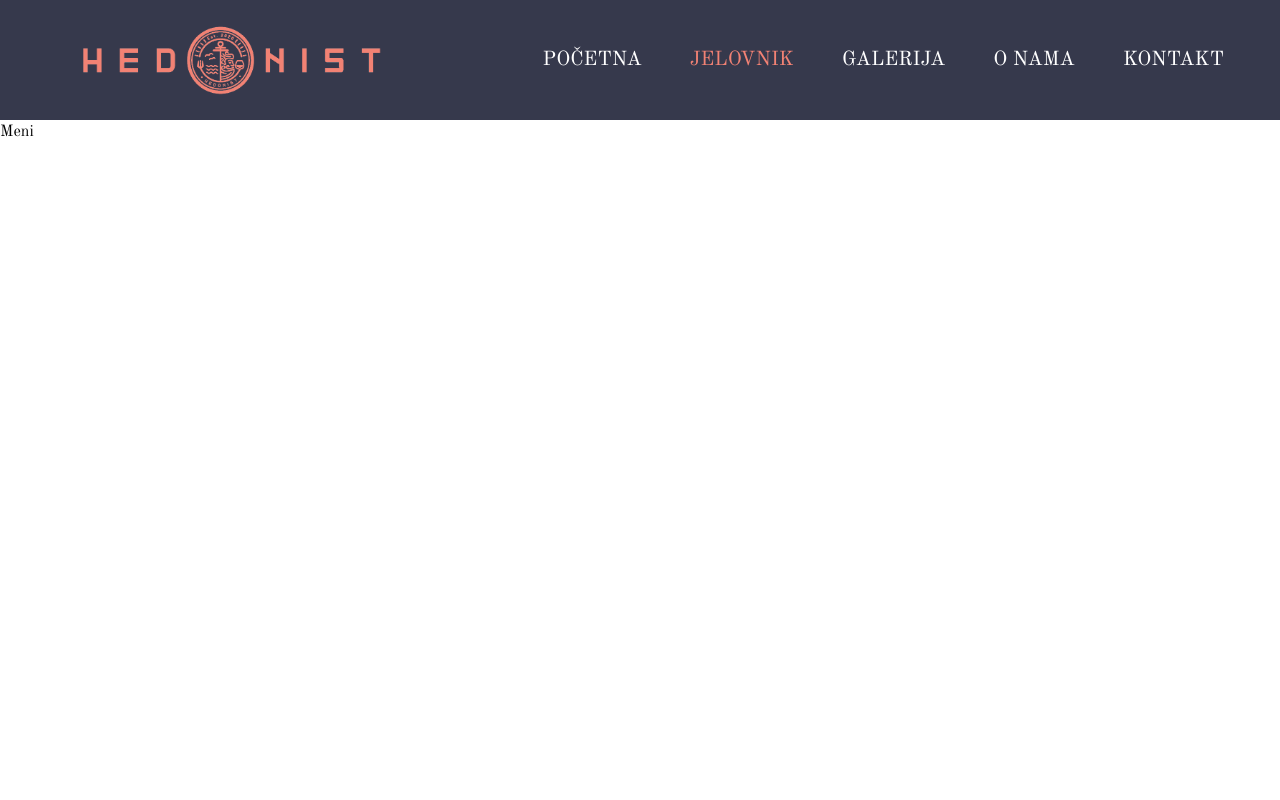
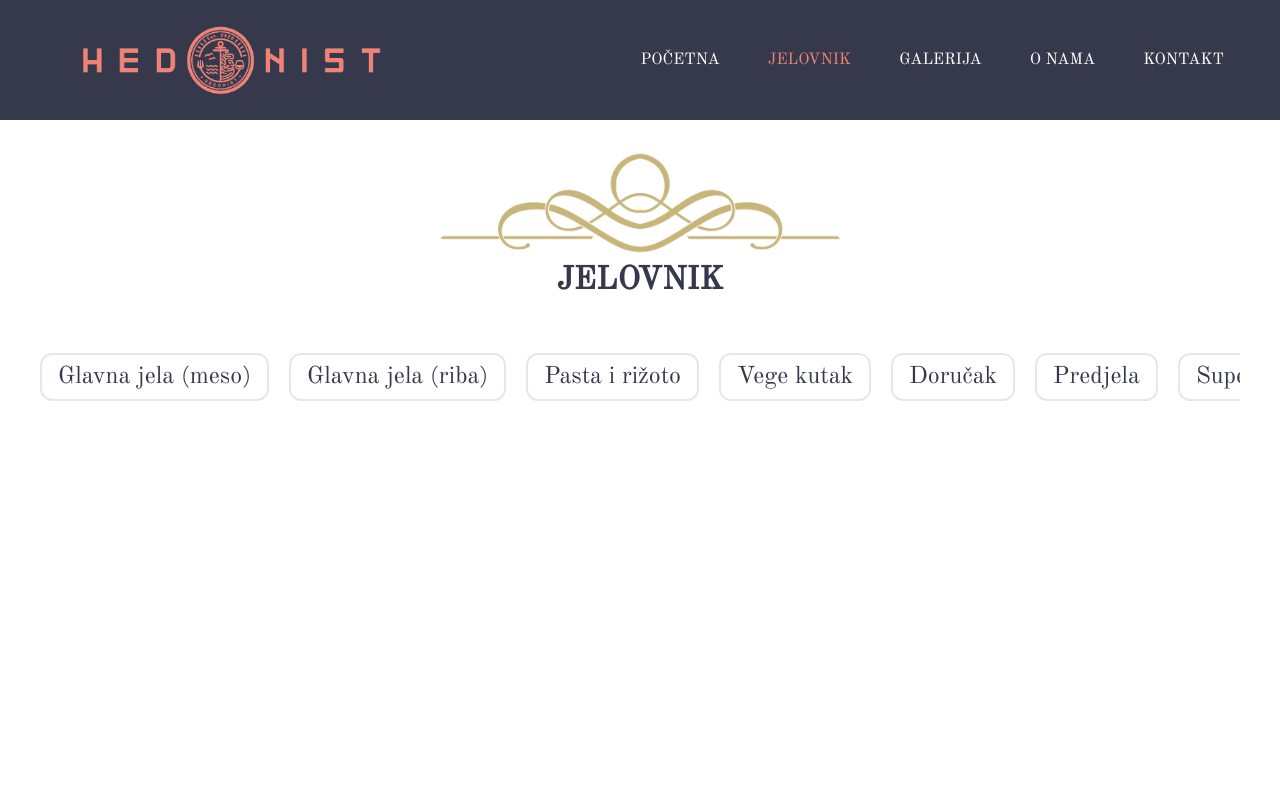
Before and after one commit to luka-matic01/restaurant-test, a Next.js app: page /menu in a window 1280 px wide. Shown: the top 800 px of the page. Built offline with nearby package versions, Linux system fonts and the light colour scheme.

Commit message:
Adding menu page

```diff
--- a/src/app/about/layout.js
+++ b/src/app/about/layout.js
@@ -8,7 +8,6 @@ const AboutLayout = ({ children }) => {
   return (
     <section className="flex flex-col  justify-start w-full">
       {children}
-      <Footer />
     </section>
   );
 };
--- a/src/app/contact/layout.js
+++ b/src/app/contact/layout.js
@@ -6,10 +6,7 @@ export const metadata = {
 
 const ContactLayout = ({ children }) => {
   return (
-    <section className="flex flex-col justify-start w-full">
-      {children}
-      <Footer />
-    </section>
+    <section className="flex flex-col justify-start w-full">{children}</section>
   );
 };
 
--- a/src/app/gallery/layout.js
+++ b/src/app/gallery/layout.js
@@ -8,7 +8,6 @@ const GalleryLayout = ({ children }) => {
   return (
     <section className="flex flex-col h-screen justify-start w-full">
       {children}
-      <Footer />
     </section>
   );
 };
--- a/src/app/globals.css
+++ b/src/app/globals.css
@@ -50,3 +50,22 @@ hr:nth-of-type(even):after {
   transform: translateY(-0.6em) translateX(0.65em) rotate(-154deg);
   width: 2em;
 }
+
+::-webkit-scrollbar {
+  width: 4px;
+  scroll-margin: 1rem;
+  height: 4px;
+}
+
+::-webkit-scrollbar-track {
+  border-radius: 4px;
+  background-color: #e7e7e7;
+  scroll-margin: 1rem;
+  border: 0.5px solid #cacaca;
+}
+
+::-webkit-scrollbar-thumb {
+  border-radius: 4px;
+  scroll-margin: 1rem;
+  background-color: #36394c;
+}
--- a/src/app/layout.js
+++ b/src/app/layout.js
@@ -1,6 +1,7 @@
 import { Old_Standard_TT } from "next/font/google";
 import "./globals.css";
 import Navbar from "@/components/Nav/NavigationBar";
+import Footer from "@/components/Nav/Footer";
 
 const playfair_display = Old_Standard_TT({
   subsets: ["latin"],
@@ -23,6 +24,7 @@ export default function RootLayout({ children }) {
             </div>
             <div className="z-20"> {children}</div>
           </div>
+          <Footer />
         </div>
       </body>
     </html>
--- a/src/app/menu/page.js
+++ b/src/app/menu/page.js
@@ -1,4 +1,6 @@
 "use client";
+import MenuComponent from "@/components/Common/Menu";
+
 export default function Menu() {
-  return <div>Meni</div>;
+  return <MenuComponent />;
 }
--- a/src/components/Common/Menu.jsx
+++ b/src/components/Common/Menu.jsx
@@ -1,28 +1,52 @@
+import Image from "next/image";
 import React from "react";
 
 const Menu = () => {
   return (
-    <div className="w-full flex lg:h-[300px]">
-      <div className="flex items-center justify-around w-full flex-col lg:flex-row gap-6 lg:gap-0">
-        <div className="flex items-center flex-col">
-          <h1>Png slika</h1>
-          <h1>Koja hrana</h1>
-          <h1>Opis</h1>
-        </div>
-        <div className="flex items-center flex-col">
-          <h1>Png slika</h1>
-          <h1>Koja hrana</h1>
-          <h1>Opis</h1>
-        </div>
-        <div className="flex items-center flex-col">
-          <h1>Png slika</h1>
-          <h1>Koja hrana</h1>
-          <h1>Opis</h1>
-        </div>
-        <div className="flex items-center flex-col">
-          <h1>Png slika</h1>
-          <h1>Koja hrana</h1>
-          <h1>Opis</h1>
+    <div className="w-full text-[#36394c]">
+      <div className="flex flex-col items-center justify-center gap-1 my-8">
+        <Image
+          alt="O nama"
+          src="/extravagant-line.png"
+          width={400}
+          height={100}
+        />
+        <h1 className="uppercase text-[18px] lg:text-[32px] font-bold">
+          Jelovnik
+        </h1>
+      </div>
+      <div className="flex items-center justify-center my-4 mx-4">
+        <div className="flex items-center gap-5 text-[18px] max-w-[1200px] lg:text-[24px] overflow-x-scroll my-4">
+          <div className="px-4 py-1 border-2 rounded-xl text-center whitespace-nowrap">
+            Glavna jela (meso)
+          </div>
+          <div className="px-4 py-1 border-2 rounded-xl text-center whitespace-nowrap">
+            Glavna jela (riba)
+          </div>
+          <div className="px-4 py-1 border-2 rounded-xl text-center whitespace-nowrap">
+            Pasta i rižoto
+          </div>
+          <div className="px-4 py-1 border-2 rounded-xl text-center whitespace-nowrap">
+            Vege kutak
+          </div>
+          <div className="px-4 py-1 border-2 rounded-xl text-center whitespace-nowrap">
+            Doručak
+          </div>
+          <div className="px-4 py-1 border-2 rounded-xl text-center whitespace-nowrap">
+            Predjela
+          </div>
+          <div className="px-4 py-1 border-2 rounded-xl text-center whitespace-nowrap">
+            Supe
+          </div>
+          <div className="px-4 py-1 border-2 rounded-xl text-center whitespace-nowrap">
+            Obrok salate
+          </div>
+          <div className="px-4 py-1 border-2 rounded-xl text-center whitespace-nowrap">
+            Dječiji kutak
+          </div>
+          <div className="px-4 py-1 border-2 rounded-xl text-center whitespace-nowrap">
+            Deserti
+          </div>
         </div>
       </div>
     </div>
--- a/src/components/Nav/NavigationBar.js
+++ b/src/components/Nav/NavigationBar.js
@@ -20,7 +20,7 @@ function NavBar() {
         pathname === "/" && "absolute  top-0 left-0 right-0"
       } z-50`}
     >
-      <div className="justify-between items-center px-4 mx-auto uppercase lg:max-w-7xl lg:items-center lg:flex lg:px-8">
+      <div className="justify-between items-center px-4 md:text-[15px] lg:text-[16px] mx-auto uppercase lg:max-w-7xl lg:items-center lg:flex lg:px-8">
         <div>
           <div className="flex items-center justify-between py-3 lg:py-5 lg:block">
             {/* LOGO */}
@@ -64,7 +64,7 @@ function NavBar() {
               className="h-screen lg:h-auto space-y-10 lg:space-y-0 items-center justify-center lg:flex "
               style={{ zIndex: 999 }}
             >
-              <li className=" text-xl text-white py-2 lg:px-6 text-center border-b-2 lg:border-b-0     lg:hover:bg-transparent">
+              <li className="  text-white py-2 lg:px-6 text-center border-b-2 lg:border-b-0     lg:hover:bg-transparent">
                 <a
                   href="/"
                   onClick={() => setNavbar(!navbar)}
@@ -75,7 +75,7 @@ function NavBar() {
                   Početna
                 </a>
               </li>
-              <li className=" text-xl text-white py-2 px-6 text-center  border-b-2 lg:border-b-0     lg:hover:bg-transparent">
+              <li className="  text-white py-2 px-6 text-center  border-b-2 lg:border-b-0     lg:hover:bg-transparent">
                 <a
                   href="/menu"
                   onClick={() => setNavbar(!navbar)}
@@ -86,7 +86,7 @@ function NavBar() {
                   Jelovnik
                 </a>
               </li>
-              <li className=" text-xl text-white py-2 px-6 text-center  border-b-2 lg:border-b-0     lg:hover:bg-transparent">
+              <li className="  text-white py-2 px-6 text-center  border-b-2 lg:border-b-0     lg:hover:bg-transparent">
                 <a
                   href="/gallery"
                   onClick={() => setNavbar(!navbar)}
@@ -97,7 +97,7 @@ function NavBar() {
                   Galerija
                 </a>
               </li>
-              <li className=" text-xl text-white py-2 px-6 text-center  border-b-2 lg:border-b-0     lg:hover:bg-transparent">
+              <li className="  text-white py-2 px-6 text-center  border-b-2 lg:border-b-0     lg:hover:bg-transparent">
                 <a
                   href="/about"
                   onClick={() => setNavbar(!navbar)}
@@ -108,7 +108,7 @@ function NavBar() {
                   O nama
                 </a>
               </li>
-              <li className=" text-xl text-white py-2 px-6 text-center  border-b-2 lg:border-b-0     lg:hover:bg-transparent">
+              <li className="  text-white py-2 px-6 text-center  border-b-2 lg:border-b-0     lg:hover:bg-transparent">
                 <a
                   href="/contact"
                   onClick={() => setNavbar(!navbar)}
```
